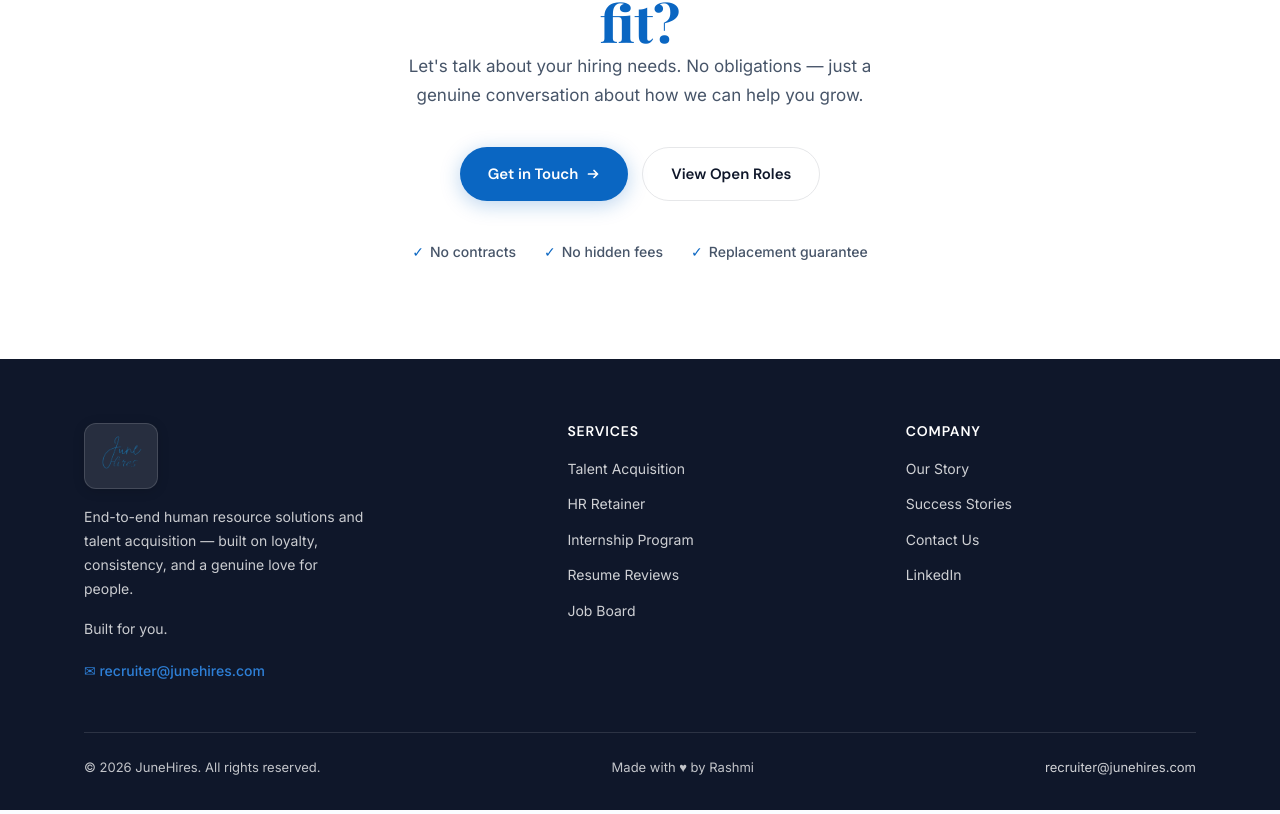
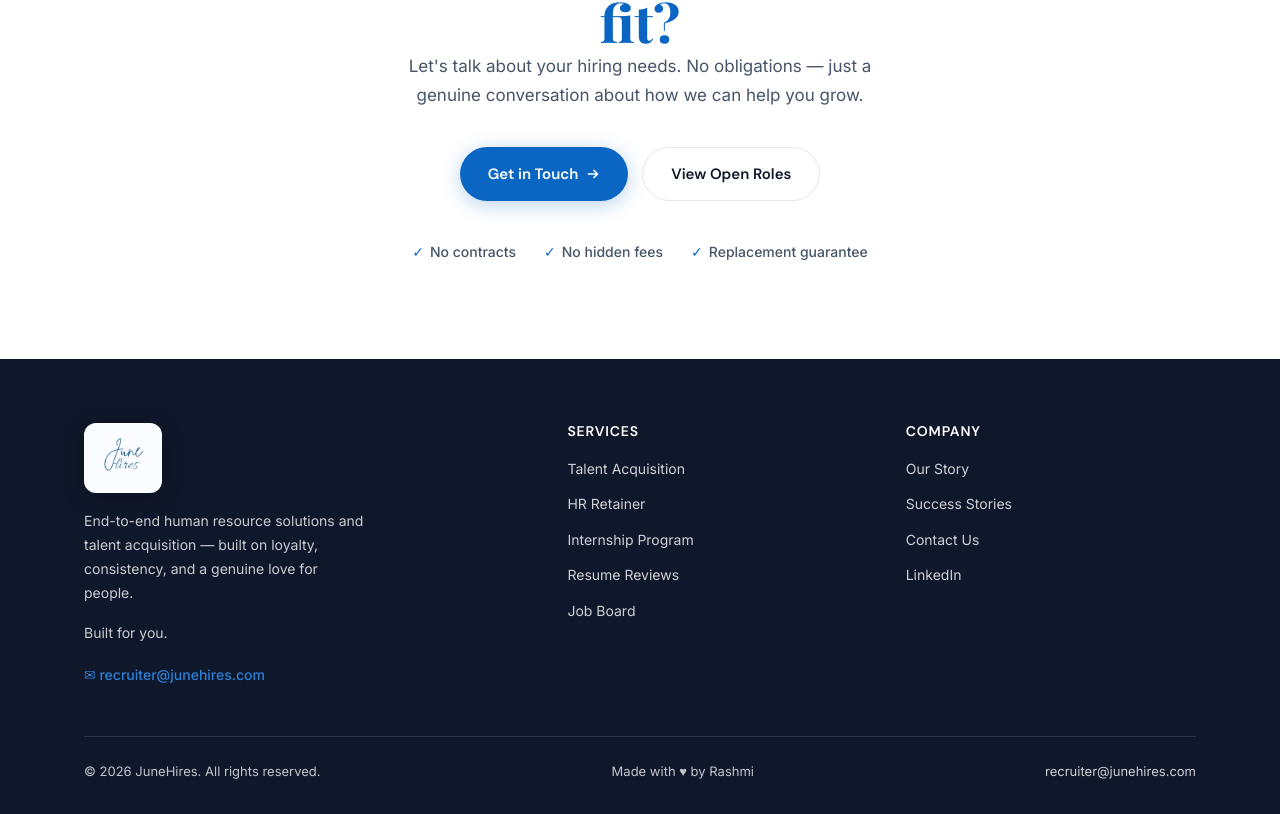
Before and after one commit to princehudsonmanpower/junedemo, a Next.js app in the folder app/: page / in a window 1280 px wide. Shown: the part 3935-4749 px from the top of the page. Built offline with nearby package versions, Linux system fonts and the light colour scheme; a web font is replaced by a local one.

Commit message:
"enhance footer logo"

```diff
--- a/app/src/app/globals.css
+++ b/app/src/app/globals.css
@@ -1373,11 +1373,14 @@
   align-items: center;
   justify-content: center;
   line-height: 0;
-  padding: 8px 12px;
+  padding: 10px 14px;
   border-radius: 12px;
-  background: rgba(255, 255, 255, 0.1);
-  border: 1px solid rgba(255, 255, 255, 0.14);
-  box-shadow: 0 2px 12px rgba(0, 0, 0, 0.15);
+  /* Light knockout so blue wordmark reads clearly on charcoal footer */
+  background: var(--warm-white);
+  border: 1px solid rgba(255, 255, 255, 0.55);
+  box-shadow:
+    0 1px 0 rgba(255, 255, 255, 0.35) inset,
+    0 4px 20px rgba(0, 0, 0, 0.25);
 }
 
 .footer-brand h3 {
```
